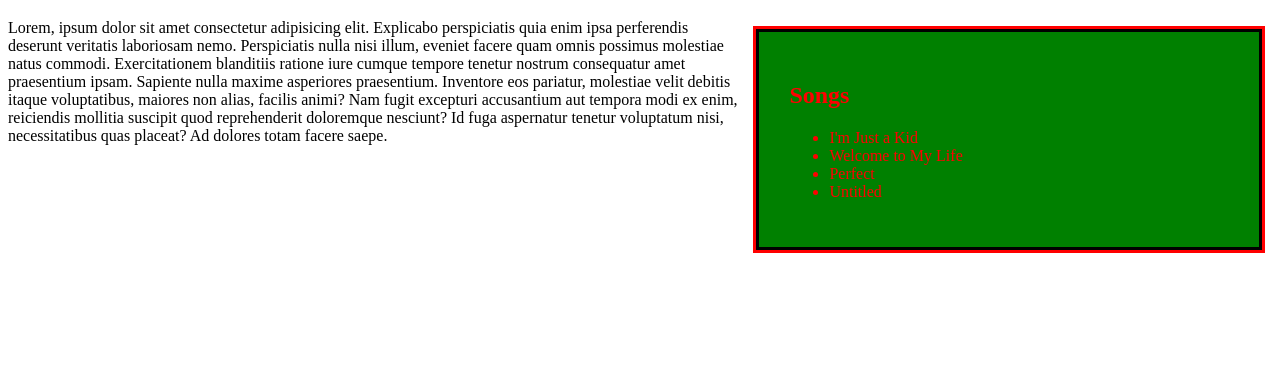
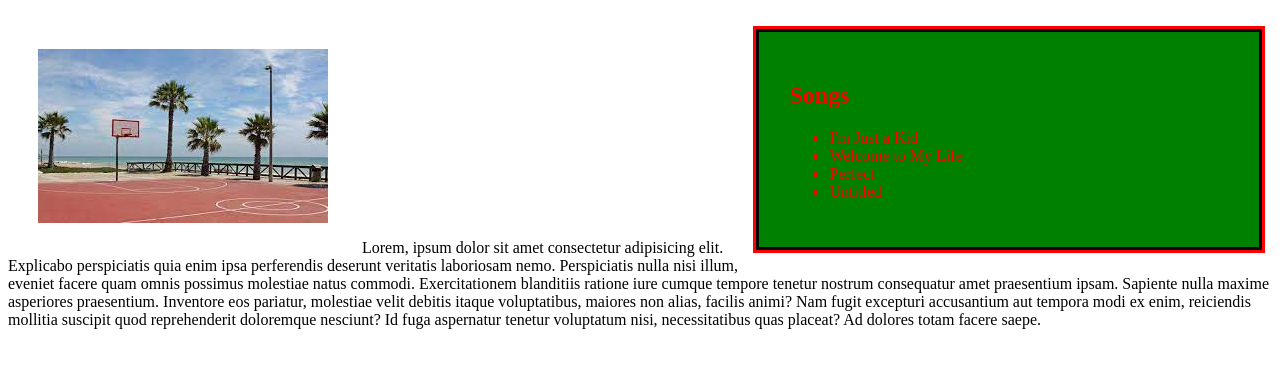
Before and after one commit to popoyuyu/favorite-band, a plain HTML site: page index.html in a window 1280 px wide. Shown: the part 61-428 px from the top of the page. Drawn offline with Linux system fonts and the light colour scheme.

Commit message:
added img and padding to it

```diff
--- a/css/style.css
+++ b/css/style.css
@@ -10,3 +10,8 @@
   outline: solid;
   outline-color: red;
 }
+
+.photo {
+  padding: 20px;
+  margin: 10px;
+}
--- a/index.html
+++ b/index.html
@@ -21,6 +21,7 @@
     </ul>
   </div>
   <p>
+    <img class="photo" src="img/basketball.jpeg" alt="favorite band">
     Lorem, ipsum dolor sit amet consectetur adipisicing elit. Explicabo perspiciatis quia enim ipsa perferendis deserunt
     veritatis laboriosam nemo. Perspiciatis nulla nisi illum, eveniet facere quam omnis possimus molestiae natus
     commodi.
```
Also changed, not shown: img/basketball.jpeg (added).
